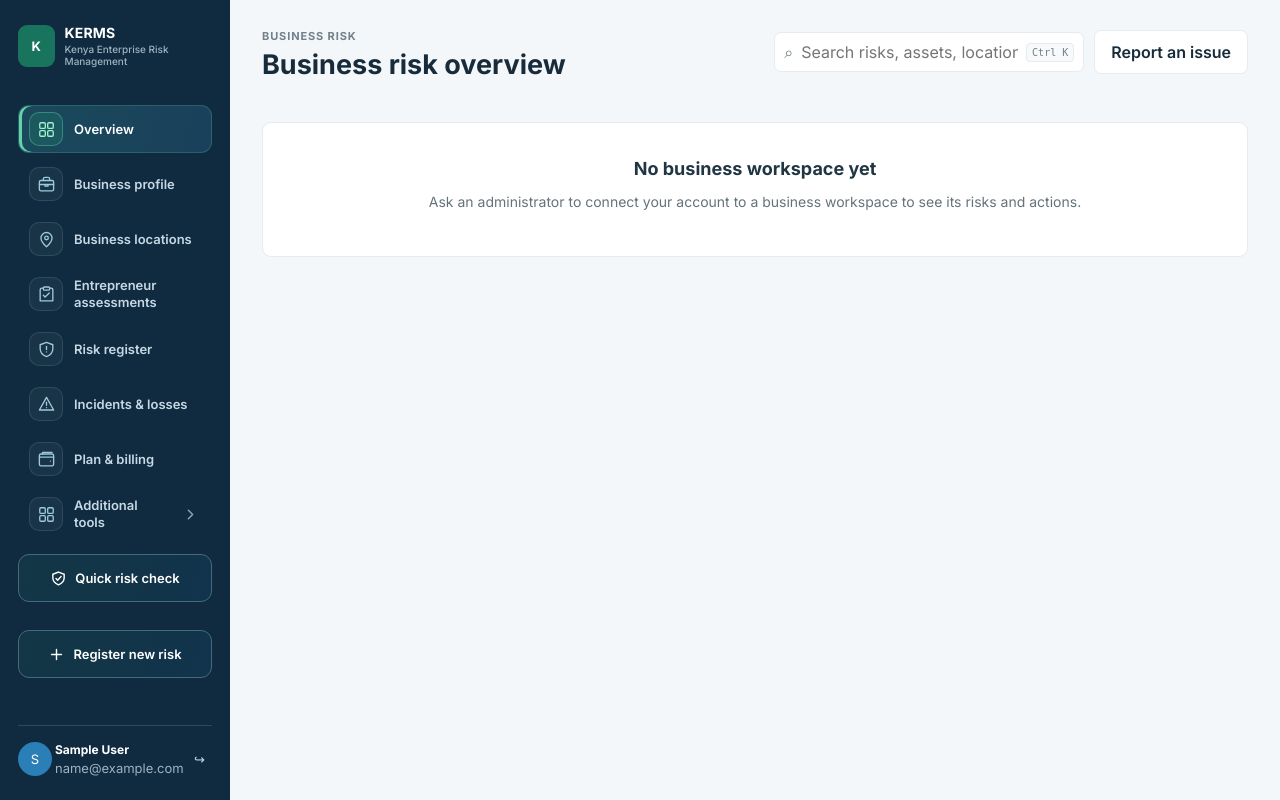
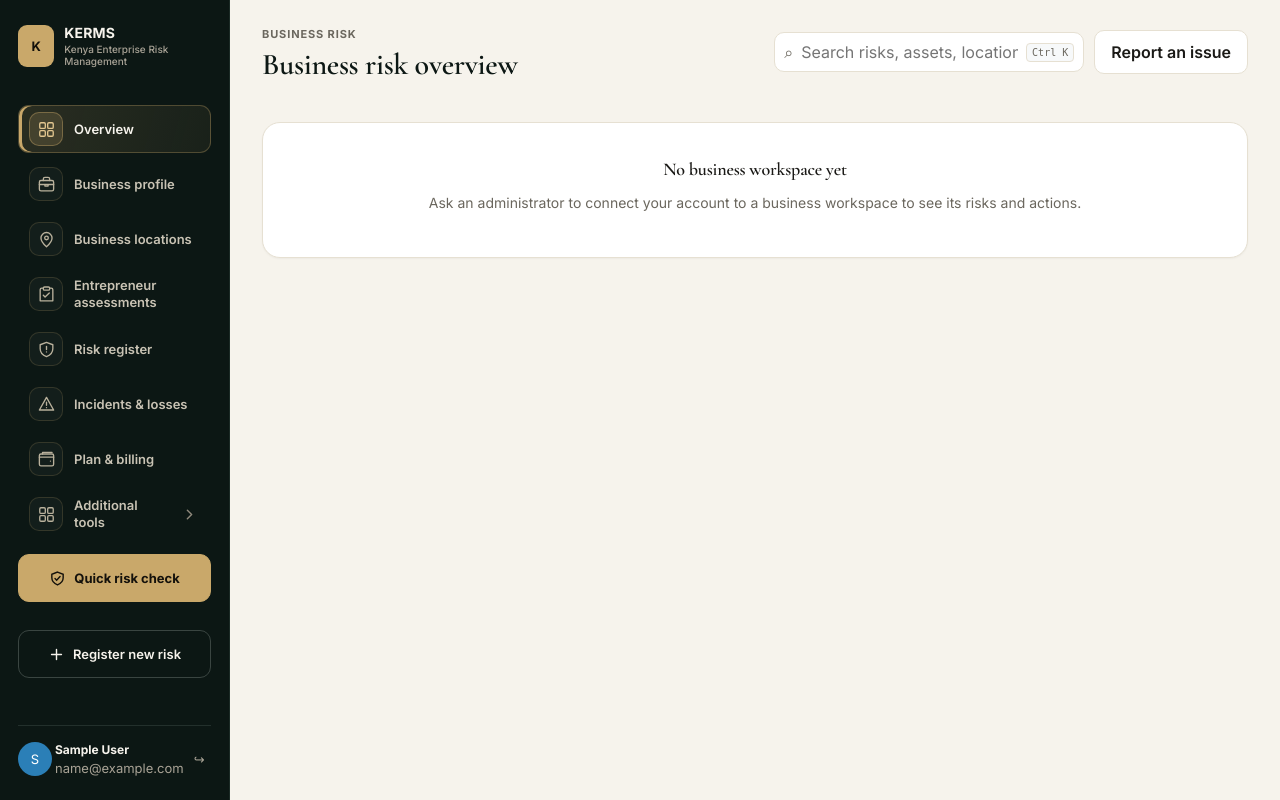
Before and after one commit to valorafricabrand-svg/KERMS, a Django app: page /dashboard/ in a window 1280 px wide. Run offline with Django 4.2, Linux system fonts and the light colour scheme; the visitor is signed in with stand-in values (Sample User, id 1); data that the repository does not hold is empty; parts of the project's set-up code (start-up, migrations or seed data) failed here and were passed over.

Commit message:
Reskin the app with a warm parchment, deep green, and gold look
Replace the navy/blue chrome with a luxury palette: dark green sidebar
with gold accents and a gold primary CTA, Cormorant Garamond serif
headings, and warmer card/journey styling on the dashboard. Also fixes
the journey checklist grid, which was hardcoded to 4 columns but now
has 5 steps.

Co-Authored-By: Claude Sonnet 5 <noreply@anthropic.com>

```diff
--- /dev/null
+++ b/static/css/kerms-luxury.css
@@ -0,0 +1,139 @@
+/* KERMS luxury reskin — warm parchment + deep green + gold, layered over app.css and kerms-brand.css */
+
+:root {
+  --bg: #F6F3EC;
+  --ink: #1A1916;
+  --muted: #6B675E;
+  --line: #E6E0D2;
+  --blue: #0F4C3A;
+  --deep: #0C1714;
+  --deep-2: #143630;
+  --gold: #C9A86A;
+  --gold-light: #E2C68F;
+  --font-serif: "Cormorant Garamond", Georgia, serif;
+}
+
+h1, h2, .topbar h1, .card h2, .card-head h2 {
+  font-family: var(--font-serif);
+  font-weight: 600;
+  letter-spacing: -0.01em;
+}
+
+.topbar h1 { font-size: 30px; color: var(--deep); }
+
+.card {
+  border-radius: 18px;
+  border-color: var(--line);
+  box-shadow: 0 1px 2px rgba(12, 23, 20, .04);
+}
+
+.button {
+  border-radius: 10px;
+}
+
+.button.secondary {
+  border-color: var(--line);
+}
+
+.global-search {
+  border-radius: 10px;
+}
+
+/* Sidebar */
+.sidebar {
+  background: var(--deep);
+  border-right: 1px solid #1B2A25;
+}
+
+.brand .brand-mark {
+  background: var(--gold);
+  color: #14110B;
+}
+
+.brand strong { color: #F6F3EC; }
+.brand small { color: #A9A396; }
+
+.sidebar nav > a,
+.sidebar .nav-more > summary,
+.sidebar .nav-more-items > a {
+  color: #C9C3B4;
+}
+
+.sidebar nav > a:hover,
+.sidebar .nav-more > summary:hover,
+.sidebar .nav-more-items > a:hover {
+  border-color: rgb(201 168 106 / 22%);
+  background: rgb(201 168 106 / 10%);
+  color: #F6F3EC;
+}
+
+.sidebar nav > a.active,
+.sidebar .nav-more-items > a.active {
+  border-color: rgb(201 168 106 / 30%);
+  background: linear-gradient(105deg, rgb(201 168 106 / 16%), rgb(201 168 106 / 7%));
+  color: #F6F3EC;
+  box-shadow: inset 3px 0 var(--gold);
+}
+
+.sidebar .nav-icon {
+  border-color: rgb(201 168 106 / 18%);
+  color: #B9B19C;
+  background: rgb(255 255 255 / 3%);
+}
+
+.sidebar nav > a:hover .nav-icon,
+.sidebar .nav-more > summary:hover .nav-icon,
+.sidebar .nav-more-items > a:hover .nav-icon {
+  border-color: rgb(201 168 106 / 40%);
+  color: var(--gold-light);
+  background: rgb(201 168 106 / 14%);
+}
+
+.sidebar nav > a.active .nav-icon,
+.sidebar .nav-more-items > a.active .nav-icon {
+  border-color: rgb(201 168 106 / 40%);
+  color: var(--gold-light);
+  background: rgb(201 168 106 / 18%);
+}
+
+.sidebar .nav-chevron { color: #8F897C; }
+.sidebar .nav-more[open] > summary .nav-chevron { color: var(--gold-light); }
+.sidebar .nav-more-items { border-left-color: rgb(201 168 106 / 16%); }
+
+.sidebar .sidebar-action {
+  border-color: #3A4541;
+  background: transparent;
+  color: #F6F3EC;
+}
+
+.sidebar .sidebar-action:hover {
+  border-color: var(--gold);
+  background: rgb(201 168 106 / 10%);
+}
+
+.sidebar .sidebar-action-primary {
+  border-color: var(--gold);
+  background: var(--gold);
+  color: #14110B;
+  font-weight: 700;
+}
+
+.sidebar .sidebar-action-primary:hover {
+  background: var(--gold-light);
+  border-color: var(--gold-light);
+  color: #14110B;
+}
+
+.sidebar .nav-more > summary:focus-visible,
+.sidebar nav > a:focus-visible,
+.sidebar .nav-more-items > a:focus-visible,
+.sidebar .sidebar-action:focus-visible {
+  outline-color: var(--gold-light);
+}
+
+.user-panel { border-top: 1px solid #23302C; }
+.user-panel strong { color: #F6F3EC; }
+.user-panel span { color: #A9A396; }
+.user-panel .avatar { background: #1E3A31; color: var(--gold-light); }
+.user-panel button { color: #A9A396; }
+.user-panel button:hover { background: rgb(201 168 106 / 14%); color: var(--gold-light); }
--- a/static/css/owner-dashboard.css
+++ b/static/css/owner-dashboard.css
@@ -1,8 +1,8 @@
 .owner-dashboard {
-  --owner-ink: #203643;
-  --owner-muted: #64737b;
-  --owner-line: #e7eceb;
-  --owner-teal: #167c72;
+  --owner-ink: #1A1916;
+  --owner-muted: #6B675E;
+  --owner-line: #E6E0D2;
+  --owner-teal: #0F4C3A;
   color: var(--owner-ink);
 }
 
--- a/templates/base.html
+++ b/templates/base.html
@@ -4,11 +4,12 @@
 <head>
   <meta charset="utf-8"><meta name="viewport" content="width=device-width,initial-scale=1">
   <title>{% block title %}KERMS | Kenya Enterprise Risk Management System{% endblock %}</title>
-  <link rel="preconnect" href="https://fonts.googleapis.com"><link href="https://fonts.googleapis.com/css2?family=Inter:wght@400;500;600;700&display=swap" rel="stylesheet">
+  <link rel="preconnect" href="https://fonts.googleapis.com"><link href="https://fonts.googleapis.com/css2?family=Inter:wght@400;500;600;700&family=Cormorant+Garamond:wght@500;600;700&display=swap" rel="stylesheet">
   <link rel="stylesheet" href="https://unpkg.com/leaflet@1.9.4/dist/leaflet.css"><script src="https://unpkg.com/leaflet@1.9.4/dist/leaflet.js"></script>
   <link rel="stylesheet" href="{% static 'css/app.css' %}">
   <link rel="stylesheet" href="{% static 'css/entrepreneur-workflow.css' %}">
   <link rel="stylesheet" href="{% static 'css/kerms-brand.css' %}?v=3">
+  <link rel="stylesheet" href="{% static 'css/kerms-luxury.css' %}?v=1">
   {% if request.path == "/billing/" %}<link rel="stylesheet" href="{% static 'css/billing.css' %}">{% endif %}
   {% if request.path == "/dashboard/" %}<link rel="stylesheet" href="{% static 'css/owner-dashboard.css' %}?v=7">{% endif %}
   {% if request.path == "/business-profile/" %}<link rel="stylesheet" href="{% static 'css/business-profile.css' %}?v=2">{% endif %}
@@ -44,8 +45,8 @@
         </div>
       </details>
     </nav>
-    <a href="{% url 'quick_risk_check' %}" class="sidebar-action {% if '/quick-risk-check/' in request.path %}active{% endif %}"><svg viewBox="0 0 24 24" aria-hidden="true"><path d="M12 3 20 6v5c0 5-3.4 8.2-8 10-4.6-1.8-8-5-8-10V6l8-3Z"/><path d="m8.5 12 2.3 2.3 4.8-5"/></svg><span>Quick risk check</span></a>
-    <a href="/risks/new/" class="sidebar-action"><svg viewBox="0 0 24 24" aria-hidden="true"><path d="M12 5v14M5 12h14"/></svg><span>Register new risk</span></a>
+    <a href="{% url 'quick_risk_check' %}" class="sidebar-action sidebar-action-primary {% if '/quick-risk-check/' in request.path %}active{% endif %}"><svg viewBox="0 0 24 24" aria-hidden="true"><path d="M12 3 20 6v5c0 5-3.4 8.2-8 10-4.6-1.8-8-5-8-10V6l8-3Z"/><path d="m8.5 12 2.3 2.3 4.8-5"/></svg><span>Quick risk check</span></a>
+    <a href="/risks/new/" class="sidebar-action sidebar-action-secondary"><svg viewBox="0 0 24 24" aria-hidden="true"><path d="M12 5v14M5 12h14"/></svg><span>Register new risk</span></a>
     <div class="user-panel"><span class="avatar">{{ request.user.username|first|upper }}</span><div><strong>{{ request.user.get_full_name|default:request.user.username }}</strong><span>{{ request.user.email }}</span></div><form method="post" action="{% url 'logout' %}">{% csrf_token %}<button type="submit" title="Sign out" aria-label="Sign out">↪</button></form></div>
   </aside>
   <main class="main">
```
Also changed, not shown: other parts of static/css/owner-dashboard.css (+39 -24 lines).
